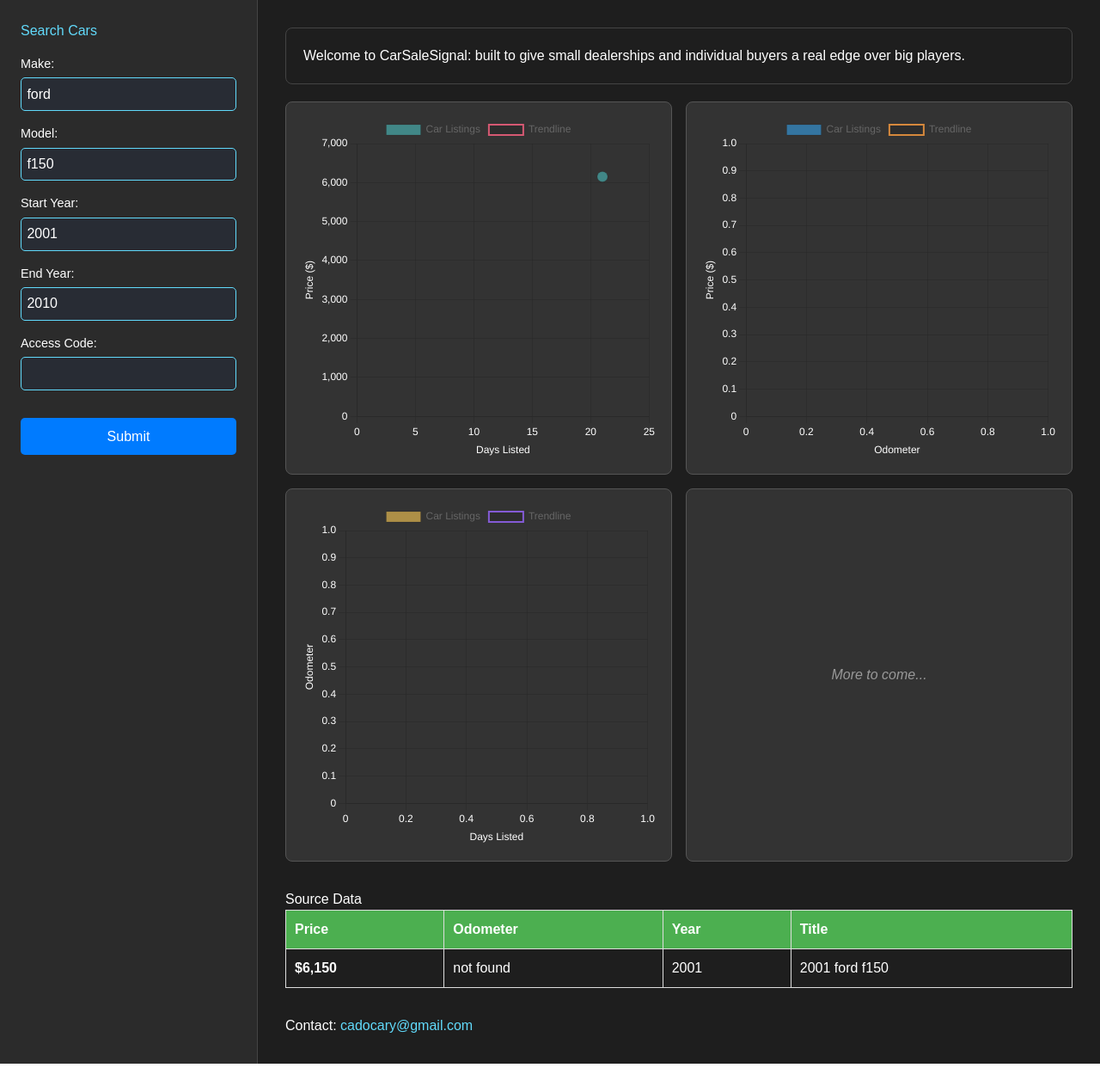
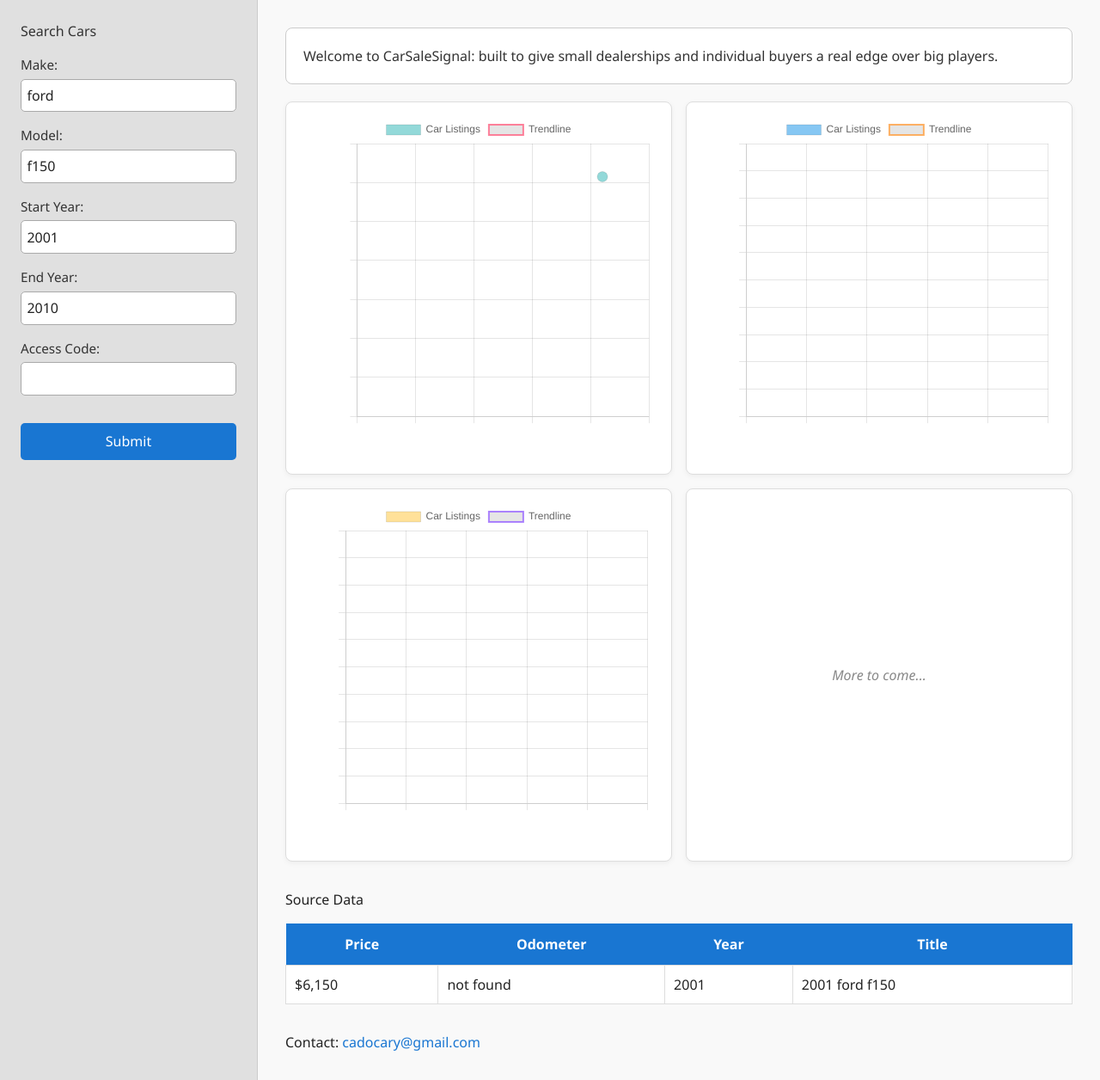
Before and after one commit to mckinlde/wheelswatcher, a React (Create React App) app in the folder wheelswatcher-app/: page / in a window 1280 px wide. Shown: the whole page at 86% size. Built offline with nearby package versions, Linux system fonts and the light colour scheme.

Commit message:
Professional Dashboard, not hacker console

```diff
--- a/wheelswatcher-app/src/App.css
+++ b/wheelswatcher-app/src/App.css
@@ -1,174 +1,75 @@
-/* General Layout and Utility */
-.container {
-  max-width: 1200px;
-  margin: 0 auto;
-  padding: 20px;
-  box-sizing: border-box;
-}
-
-.text-center {
-  text-align: center;
-}
-
-.mt-20 {
-  margin-top: 20px;
-}
-
-.mb-20 {
-  margin-bottom: 20px;
-}
-
-/* Header styles */
-.App-header {
-  background-color: #282c34;
-  color: white;
-  min-height: 100vh;
-  display: flex;
-  flex-direction: column;
-  align-items: center;
-  justify-content: center;
-  padding: 20px;
-}
-
-.intro-box {
-  background-color: #1e1e1e;
-  border: 1px solid #444;
-  padding: 20px;
-  margin-bottom: 20px;
-  border-radius: 8px;
-  color: #fff;
-}
-
-.App-link {
-  color: #61dafb;
-}
-
-/* Form styles */
-.search-form {
-  display: flex;
-  flex-direction: column;
-  gap: 1rem;
-  background-color: rgba(255, 255, 255, 0.1);
-  padding: 20px;
-  border-radius: 10px;
-  box-shadow: 0px 4px 8px rgba(0, 0, 0, 0.1);
-}
-
-.form-label {
-  font-size: 1.2rem;
-  color: #61dafb;
-  font-weight: bold;
-}
-
-.form-input {
-  padding: 0.5rem;
-  font-size: 1rem;
-  border-radius: 5px;
-  border: 2px solid #61dafb;
-  background-color: #282c34;
-  color: white;
-}
-
-.submit-button {
-  background-color: #007bff;
-  color: white;
-  padding: 10px;
-  border: none;
-  font-size: 1rem;
-  border-radius: 5px;
-  cursor: pointer;
-}
-
-.submit-button:hover {
-  background-color: #0056b3;
-}
-
-/* Table styles */
-.table-container {
-  margin: 20px auto;
-  padding: 20px;
-  background-color: rgba(255, 255, 255, 0.1);
-  border-radius: 10px;
-  width: 100%;
-  max-width: 800px;
-}
-
-.results-table {
-  width: 100%;
-  border-collapse: collapse;
-}
-
-.results-table th, .results-table td {
-  border: 1px solid #ddd;
-  padding: 10px;
-  text-align: left;
-}
-
-.results-table th {
-  background-color: #4CAF50;
-  color: white;
-}
-
-.results-table td:first-child {
-  text-align: left;
-  font-weight: bold;
-}
-
-.results-table tr:hover {
-  background-color: rgba(255, 255, 255, 0.2);
-}
-
-/* Graph container styles */
-.graph-container {
-  margin: 20px auto;
-  padding: 20px;
-  background-color: rgba(255, 255, 255, 0.1);
-  border-radius: 10px;
-  width: 100%;
-  max-width: 800px;
-}
-
-/* Responsive design */
-@media (max-width: 768px) {
-  .container {
-    padding: 10px;
-  }
-
-  .results-table th, .results-table td {
-    padding: 8px;
-  }
-
-  .submit-button {
-    width: 100%;
-  }
-}
-
-/* Tailwind */
-@tailwind base;
-@tailwind components;
-@tailwind utilities;
-
+/* Base layout */
 .app-layout {
   display: flex;
   min-height: 100vh;
-  background-color: #1e1e1e;
-  color: white;
-  font-family: sans-serif;
+  background-color: #f5f5f5;
+  color: #222;
+  font-family: 'Segoe UI', sans-serif;
 }
 
+/* Sidebar (left panel) */
 .sidebar {
   width: 300px;
-  background-color: #2b2b2b;
+  background-color: #e0e0e0;
   padding: 1.5rem;
-  border-right: 1px solid #444;
+  border-right: 1px solid #ccc;
   overflow-y: auto;
 }
 
 .sidebar h2 {
-  color: #61dafb;
+  color: #333;
   margin-bottom: 1rem;
 }
 
+/* Sidebar toggle button (mobile) */
+.sidebar-toggle {
+  position: fixed;
+  top: 10px;
+  left: 10px;
+  z-index: 1000;
+  background-color: #1976d2;
+  color: white;
+  border: none;
+  padding: 8px 12px;
+  font-size: 1.5rem;
+  border-radius: 4px;
+  cursor: pointer;
+  display: none; /* hidden on desktop */
+}
+
+/* Main content area */
+.main-content {
+  flex: 1;
+  padding: 2rem;
+  overflow-y: auto;
+  background-color: #f9f9f9;
+}
+
+/* Graph grid and tiles */
+.graph-grid {
+  display: grid;
+  grid-template-columns: repeat(auto-fit, minmax(320px, 1fr));
+  gap: 1rem;
+  margin-bottom: 2rem;
+}
+
+.graph-tile {
+  background-color: white;
+  border: 1px solid #ddd;
+  box-shadow: 0 2px 6px rgba(0,0,0,0.05);
+  padding: 1rem;
+  border-radius: 8px;
+}
+
+.graph-tile.placeholder {
+  display: flex;
+  align-items: center;
+  justify-content: center;
+  color: #888;
+  font-style: italic;
+}
+
+/* Form styling inside sidebar */
 .form {
   display: flex;
   flex-direction: column;
@@ -178,16 +79,17 @@
 .form label {
   display: flex;
   flex-direction: column;
-  font-size: 0.9rem;
+  font-size: 0.95rem;
+  color: #333;
 }
 
 .form input {
   padding: 0.4rem;
   font-size: 1rem;
   margin-top: 0.3rem;
-  background-color: #282c34;
-  border: 1px solid #61dafb;
-  color: white;
+  background-color: white;
+  border: 1px solid #aaa;
+  color: #222;
   border-radius: 5px;
 }
 
@@ -195,7 +97,7 @@
   margin-top: 1rem;
   padding: 0.6rem;
   font-size: 1rem;
-  background-color: #007bff;
+  background-color: #1976d2;
   color: white;
   border: none;
   border-radius: 5px;
@@ -203,53 +105,50 @@
 }
 
 .form button:hover {
-  background-color: #0056b3;
+  background-color: #115293;
 }
 
-.main-content {
-  flex: 1;
-  padding: 2rem;
-  overflow-y: auto;
+/* Intro text block */
+.intro-box {
+  background-color: #ffffff;
+  border: 1px solid #ccc;
+  padding: 20px;
+  margin-bottom: 20px;
+  border-radius: 8px;
+  color: #333;
 }
 
-.graph-grid {
-  display: grid;
-  grid-template-columns: repeat(auto-fit, minmax(320px, 1fr));
-  gap: 1rem;
-  margin-bottom: 2rem;
+/* Link style */
+.App-link {
+  color: #1976d2;
+  text-decoration: none;
 }
 
-.graph-tile {
-  background-color: #333;
-  border: 1px solid #555;
-  padding: 1rem;
-  border-radius: 8px;
+/* Results table */
+.results-table {
+  width: 100%;
+  border-collapse: collapse;
+  background-color: white;
+  color: #222;
+  margin-top: 1rem;
 }
 
-.graph-tile.placeholder {
-  display: flex;
-  align-items: center;
-  justify-content: center;
-  color: #999;
-  font-style: italic;
+.results-table th {
+  background-color: #1976d2;
+  color: white;
+  padding: 12px;
 }
 
-
-.sidebar-toggle {
-  position: fixed;
-  top: 10px;
-  left: 10px;
-  z-index: 1000;
-  background-color: #007bff;
-  color: white;
-  border: none;
-  padding: 8px 12px;
-  font-size: 1.5rem;
-  border-radius: 4px;
-  cursor: pointer;
-  display: none; /* hidden on desktop */
+.results-table td {
+  border: 1px solid #ddd;
+  padding: 10px;
 }
 
+.results-table tr:hover {
+  background-color: #f1f1f1;
+}
+
+/* Responsive sidebar behavior */
 @media (max-width: 768px) {
   .sidebar {
     position: fixed;
@@ -257,7 +156,7 @@
     top: 0;
     bottom: 0;
     width: 260px;
-    background-color: #2b2b2b;
+    background-color: #e0e0e0;
     transition: left 0.3s ease;
     z-index: 999;
   }
@@ -280,3 +179,8 @@
     pointer-events: none;
   }
 }
+
+/* Tailwind passthrough (optional) */
+@tailwind base;
+@tailwind components;
+@tailwind utilities;
```
